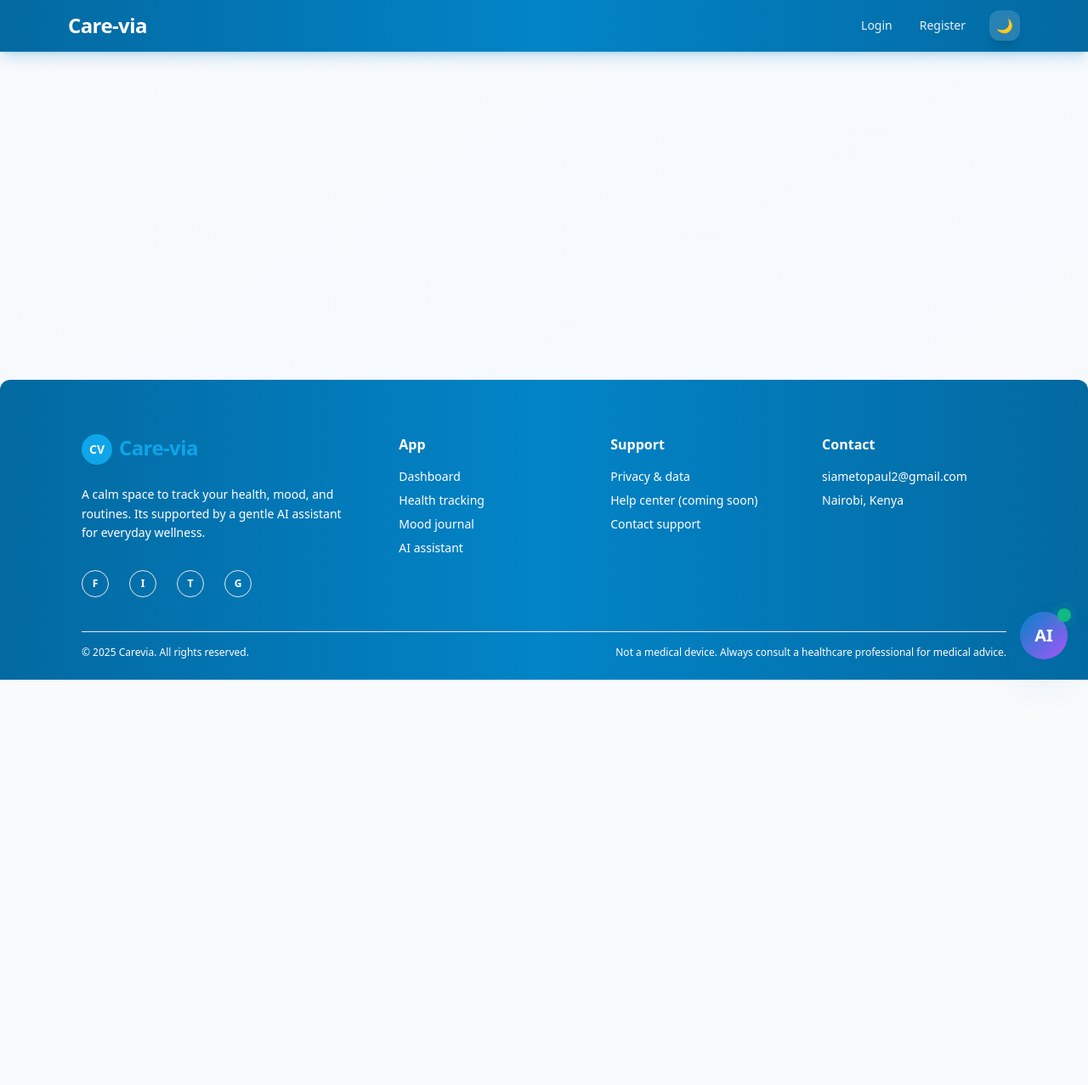
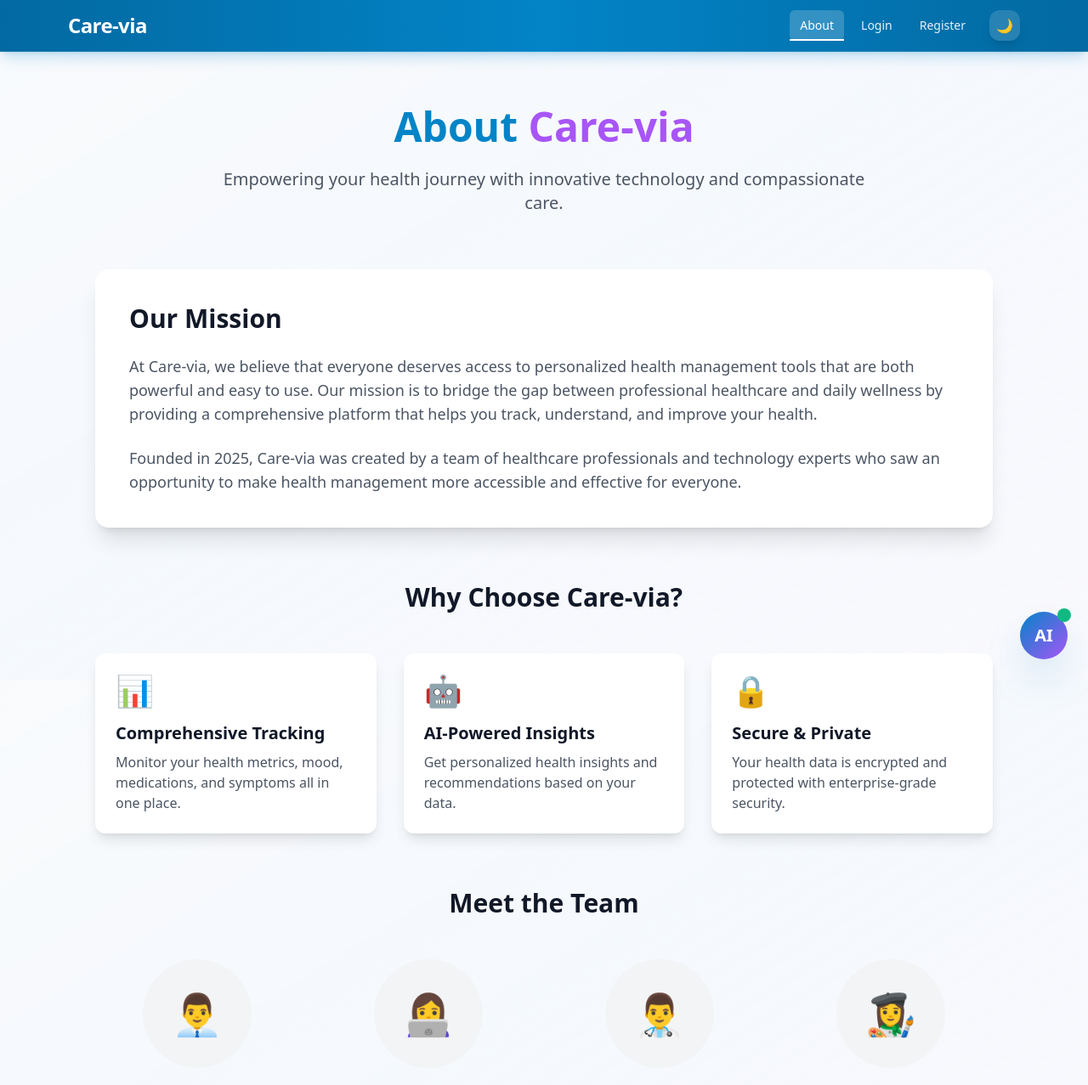
Before and after one commit to Paul-Siameto/Carevia, a React (Vite) app in the folder frontend/: page /about in a window 1280 px wide. Shown: the top 1277 px of the page at 85% size. Before the commit the page ends 800 px from the top, so only its background shows below. Built offline with nearby package versions, Linux system fonts and the light colour scheme; no server answers.

Commit message:
Added an about page.

```diff
--- a/frontend/src/App.js
+++ b/frontend/src/App.js
@@ -16,6 +16,7 @@ import AI from "./pages/AI";
 import Pricing from "./pages/Pricing.jsx";
 import Privacy from "./pages/Privacy";
 import Landing from "./pages/Landing";
+import About from "./pages/About.jsx";
 import Admin from "./pages/Admin.jsx";
 import ProtectedRoute from "./auth/ProtectedRoute";
 import AdminProtectedRoute from "./auth/AdminProtectedRoute";
@@ -30,6 +31,7 @@ function App() {
                                 _jsx(Route, { path: "/admin/login", element: _jsx(AdminLogin, {}) }),
                                 _jsx(Route, { path: "/register", element: _jsx(Register, {}) }),
                                 _jsx(Route, { path: "/welcome", element: _jsx(Landing, {}) }),
+                                _jsx(Route, { path: "/about", element: _jsx(About, {}) }),
                                 _jsx(Route, { path: "/pricing", element: _jsx(Pricing, {}) }),
                                 _jsxs(Route, { element: _jsx(ProtectedRoute, {}), children: [
                                         _jsx(Route, { path: "/dashboard", element: _jsx(Dashboard, {}) }),
--- a/frontend/src/components/Navbar.jsx
+++ b/frontend/src/components/Navbar.jsx
@@ -44,6 +44,9 @@ const Navbar = () => {
       <NavLink to="/health" className={({ isActive }) => `${linkBase} ${isActive ? "nav-active" : ""}`}>
         Health
       </NavLink>
+      <NavLink to="/about" className={({ isActive }) => `${linkBase} ${isActive ? "nav-active" : ""}`}>
+        About
+      </NavLink>
       <NavLink to="/mood" className={({ isActive }) => `${linkBase} ${isActive ? "nav-active" : ""}`}>
         Mood
       </NavLink>
@@ -82,6 +85,7 @@ const Navbar = () => {
 
   const GuestItems = () => (
     <>
+      <NavLink to="/about" className={({ isActive }) => `${linkBase} ${isActive ? "nav-active" : ""}`}>About</NavLink>
       <NavLink to="/login" className={({ isActive }) => `${linkBase} ${isActive ? "nav-active" : ""}`}>Login</NavLink>
       <NavLink to="/register" className={({ isActive }) => `${linkBase} ${isActive ? "nav-active" : ""}`}>Register</NavLink>
     </>
--- /dev/null
+++ b/frontend/src/pages/About.jsx
@@ -0,0 +1,112 @@
+import { jsx as _jsx, jsxs as _jsxs } from "react/jsx-runtime";
+import { Link } from "react-router-dom";
+import { useEffect, useState } from "react";
+
+const About = () => {
+  const [mounted, setMounted] = useState(false);
+
+  useEffect(() => {
+    setMounted(true);
+  }, []);
+
+  return (
+    <div className="min-h-[85vh] py-12 px-4 sm:px-6 lg:px-8">
+      <div className="max-w-6xl mx-auto">
+        {/* Hero Section */}
+        <section className="text-center mb-16">
+          <h1 className="text-4xl md:text-5xl font-bold text-primary-500 mb-6">
+            About <span className="text-accent-500">Care-via</span>
+          </h1>
+          <p className="text-xl text-gray-600 dark:text-gray-300 max-w-3xl mx-auto">
+            Empowering your health journey with innovative technology and compassionate care.
+          </p>
+        </section>
+
+        {/* Mission Section */}
+        <section className="mb-16">
+          <div className="bg-white dark:bg-gray-800 rounded-2xl shadow-xl p-8 md:p-10">
+            <h2 className="text-3xl font-bold text-gray-900 dark:text-white mb-6">Our Mission</h2>
+            <div className="prose dark:prose-invert max-w-none">
+              <p className="text-lg text-gray-600 dark:text-gray-300 mb-6">
+                At Care-via, we believe that everyone deserves access to personalized health management tools that are both powerful and easy to use.
+                Our mission is to bridge the gap between professional healthcare and daily wellness by providing a comprehensive platform that helps
+                you track, understand, and improve your health.
+              </p>
+              <p className="text-lg text-gray-600 dark:text-gray-300">
+                Founded in 2025, Care-via was created by a team of healthcare professionals and technology experts who saw an opportunity to make
+                health management more accessible and effective for everyone.
+              </p>
+            </div>
+          </div>
+        </section>
+
+        {/* Features Section */}
+        <section className="mb-16">
+          <h2 className="text-3xl font-bold text-center text-gray-900 dark:text-white mb-12">Why Choose Care-via?</h2>
+          <div className="grid md:grid-cols-3 gap-8">
+            {[
+              {
+                title: "Comprehensive Tracking",
+                description: "Monitor your health metrics, mood, medications, and symptoms all in one place.",
+                icon: "📊"
+              },
+              {
+                title: "AI-Powered Insights",
+                description: "Get personalized health insights and recommendations based on your data.",
+                icon: "🤖"
+              },
+              {
+                title: "Secure & Private",
+                description: "Your health data is encrypted and protected with enterprise-grade security.",
+                icon: "🔒"
+              }
+            ].map((feature, index) => (
+              <div key={index} className="bg-white dark:bg-gray-800 rounded-xl p-6 shadow-lg hover:shadow-xl transition-shadow">
+                <div className="text-4xl mb-4">{feature.icon}</div>
+                <h3 className="text-xl font-semibold text-gray-900 dark:text-white mb-2">{feature.title}</h3>
+                <p className="text-gray-600 dark:text-gray-300">{feature.description}</p>
+              </div>
+            ))}
+          </div>
+        </section>
+
+        {/* Team Section */}
+        <section className="mb-16">
+          <h2 className="text-3xl font-bold text-center text-gray-900 dark:text-white mb-12">Meet the Team</h2>
+          <div className="grid md:grid-cols-2 lg:grid-cols-4 gap-8">
+            {[
+              { name: "Alex Johnson", role: "CEO & Co-founder", avatar: "👨‍💼" },
+              { name: "Sarah Williams", role: "CTO", avatar: "👩‍💻" },
+              { name: "Dr. Michael Chen", role: "Chief Medical Officer", avatar: "👨‍⚕️" },
+              { name: "Emily Rodriguez", role: "Head of Design", avatar: "👩‍🎨" }
+            ].map((member, index) => (
+              <div key={index} className="text-center">
+                <div className="w-32 h-32 mx-auto mb-4 rounded-full bg-gray-100 dark:bg-gray-700 flex items-center justify-center text-5xl">
+                  {member.avatar}
+                </div>
+                <h3 className="text-xl font-semibold text-gray-900 dark:text-white">{member.name}</h3>
+                <p className="text-gray-600 dark:text-gray-400">{member.role}</p>
+              </div>
+            ))}
+          </div>
+        </section>
+
+        {/* CTA Section */}
+        <section className="bg-gradient-to-r from-primary-500 to-accent-500 rounded-2xl p-8 md:p-12 text-center text-white">
+          <h2 className="text-3xl md:text-4xl font-bold mb-4">Ready to take control of your health?</h2>
+          <p className="text-xl mb-8 text-primary-100 max-w-2xl mx-auto">
+            Join thousands of users who are already improving their wellness with Care-via.
+          </p>
+          <Link
+            to="/register"
+            className="inline-block bg-white text-primary-600 hover:bg-gray-100 font-semibold px-8 py-3 rounded-lg shadow-lg transition-colors"
+          >
+            Get Started for Free
+          </Link>
+        </section>
+      </div>
+    </div>
+  );
+};
+
+export default About;
--- a/frontend/src/pages/Profile.js
+++ b/frontend/src/pages/Profile.js
@@ -75,21 +75,16 @@ const Profile = () => {
                         throw new Error('No file selected');
                     }
 
-                    formData.append('profilePicture', fileInputRef.current.files[0]);
+                    // Append the file
+                    const file = fileInputRef.current.files[0];
+                    formData.append('profilePicture', file);
 
-                    // Create profile data object
-                    const profileData = {
-                        name: name || undefined,
-                        healthProfile: {
-                            age: age ? parseInt(age) : undefined,
-                            heightCm: heightCm ? parseFloat(heightCm) : undefined,
-                            weightKg: weightKg ? parseFloat(weightKg) : undefined,
-                            bmi: calculateBmi(weightKg, heightCm)
-                        }
-                    };
-
-                    // Add profile data as JSON string
-                    formData.append('data', JSON.stringify(profileData));
+                    // Append other fields individually
+                    formData.append('name', name || '');
+                    formData.append('age', age ? age.toString() : '');
+                    formData.append('heightCm', heightCm ? heightCm.toString() : '');
+                    formData.append('weightKg', weightKg ? weightKg.toString() : '');
+                    formData.append('bmi', calculateBmi(weightKg, heightCm) || '');
 
                     console.log('Sending profile update with file...');
                     const response = await api.put('/users/me', formData, {
@@ -97,7 +92,7 @@ const Profile = () => {
                             'Content-Type': 'multipart/form-data',
                         },
                         transformRequest: (data, headers) => {
-                            // Remove the default content-type to let the browser set it with the correct boundary
+                            // Let the browser set the content type with the correct boundary
                             delete headers['Content-Type'];
                             return data;
                         }
@@ -115,6 +110,7 @@ const Profile = () => {
                         updateUser({
                             ...user,
                             ...response.data,
+                            name: response.data.name || user.name,
                             healthProfile: {
                                 ...(response.data.healthProfile || {}),
                                 bmi: calculateBmi(weightKg, heightCm)
```
